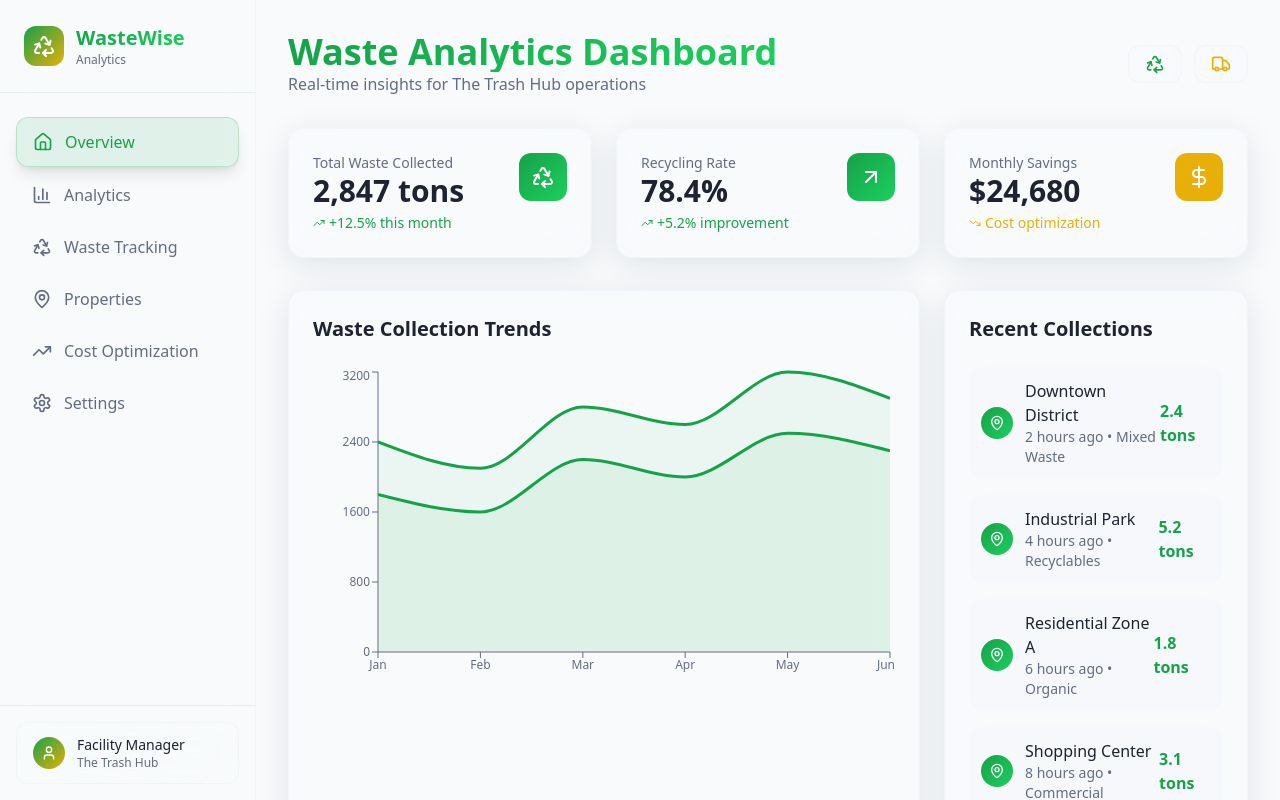
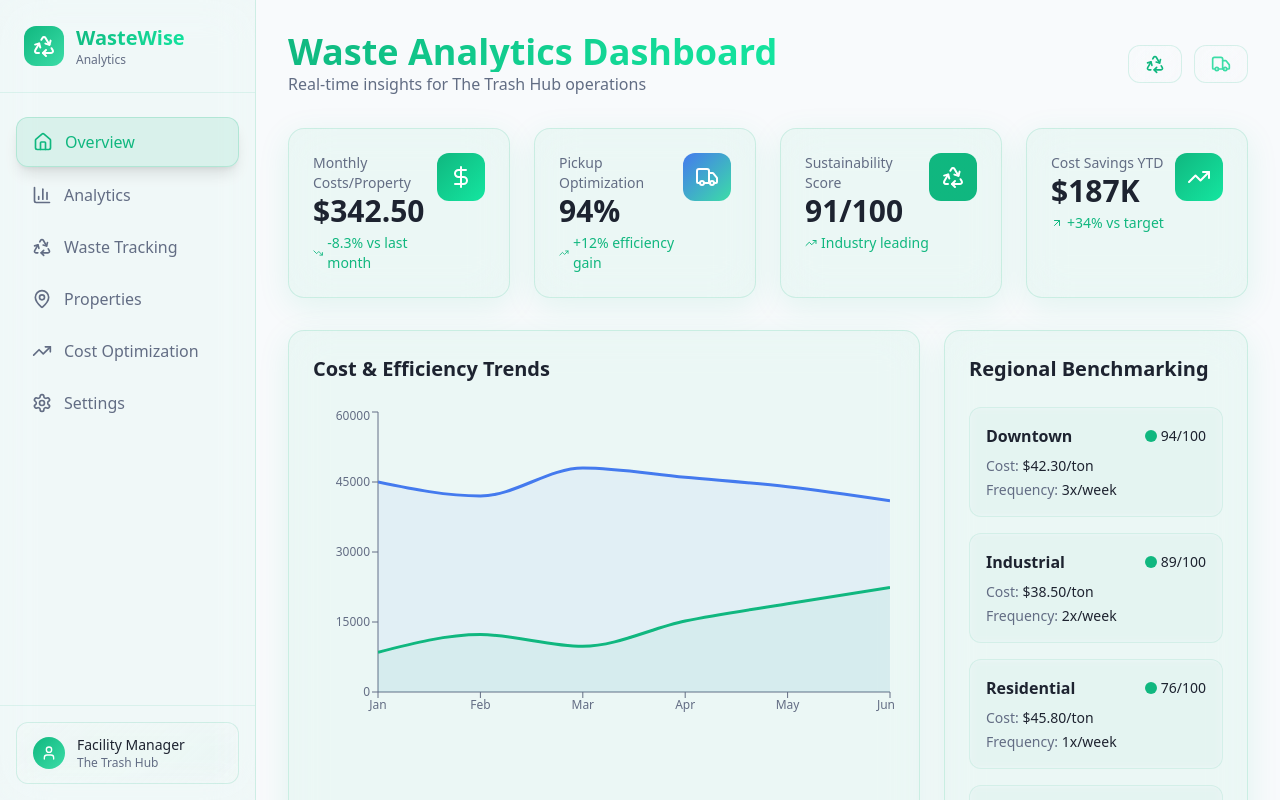
Before and after one commit to tryinhard1080/professional-admin-dashboard-880, a React (Vite) app: page / in a window 1280 px wide. Shown: the top 800 px of the page. Built offline with nearby package versions, Linux system fonts and the light colour scheme.

Commit message:
Update metrics and color scheme
Replaced existing metrics with waste management KPIs and updated the color scheme to use earth-inspired greens and professional blues with glassmorphic effects.

```diff
--- a/src/index.css
+++ b/src/index.css
@@ -10,16 +10,16 @@
     --card-foreground: 220 25% 15%;
     --popover: 210 30% 98%;
     --popover-foreground: 220 25% 15%;
-    --primary: 142 76% 36%;
+    --primary: 160 84% 39%;
     --primary-foreground: 210 40% 98%;
-    --primary-glow: 142 76% 46%;
-    --secondary: 210 40% 90%;
-    --secondary-foreground: 220 25% 25%;
+    --primary-glow: 160 84% 49%;
+    --secondary: 221 83% 60%;
+    --secondary-foreground: 210 40% 98%;
     --muted: 210 40% 95%;
     --muted-foreground: 220 15% 45%;
-    --accent: 45 93% 47%;
+    --accent: 160 70% 55%;
     --accent-foreground: 220 25% 15%;
-    --success: 142 76% 36%;
+    --success: 160 84% 39%;
     --success-foreground: 210 40% 98%;
     --warning: 45 93% 47%;
     --warning-foreground: 220 25% 15%;
@@ -27,18 +27,20 @@
     --destructive-foreground: 210 40% 98%;
     --border: 210 30% 88%;
     --input: 210 30% 88%;
-    --ring: 142 76% 36%;
+    --ring: 160 84% 39%;
     --radius: 1rem;
 
-    /* Glassmorphic gradients */
-    --gradient-primary: linear-gradient(135deg, hsl(var(--primary)) 0%, hsl(var(--primary-glow)) 100%);
+    /* Enhanced earth-inspired gradients */
+    --gradient-primary: linear-gradient(135deg, hsl(160, 84%, 39%) 0%, hsl(160, 84%, 49%) 100%);
+    --gradient-secondary: linear-gradient(135deg, hsl(221, 83%, 60%) 0%, hsl(221, 83%, 70%) 100%);
     --gradient-glass: linear-gradient(135deg, hsla(210, 40%, 98%, 0.25) 0%, hsla(210, 40%, 98%, 0.1) 100%);
-    --gradient-hero: linear-gradient(135deg, hsl(var(--primary)) 0%, hsl(var(--accent)) 100%);
+    --gradient-hero: linear-gradient(135deg, hsl(160, 84%, 39%) 0%, hsl(221, 83%, 60%) 100%);
+    --gradient-earth: linear-gradient(135deg, hsl(160, 84%, 39%) 0%, hsl(160, 70%, 55%) 100%);
 
-    /* Glass effects */
-    --glass-bg: hsla(210, 40%, 98%, 0.1);
-    --glass-border: hsla(210, 30%, 88%, 0.2);
-    --glass-shadow: 0 8px 32px hsla(220, 25%, 15%, 0.1);
+    /* Enhanced glass effects with earth tones */
+    --glass-bg: hsla(160, 84%, 39%, 0.05);
+    --glass-border: hsla(160, 84%, 39%, 0.15);
+    --glass-shadow: 0 8px 32px hsla(160, 84%, 39%, 0.1);
 
     /* Animation variables */
     --transition-smooth: all 0.3s cubic-bezier(0.4, 0, 0.2, 1);
@@ -51,16 +53,16 @@
     --card-foreground: 210 40% 95%;
     --popover: 220 25% 12%;
     --popover-foreground: 210 40% 95%;
-    --primary: 142 76% 46%;
+    --primary: 160 84% 49%;
     --primary-foreground: 220 25% 10%;
-    --primary-glow: 142 76% 56%;
-    --secondary: 220 25% 18%;
-    --secondary-foreground: 210 40% 85%;
+    --primary-glow: 160 84% 59%;
+    --secondary: 221 83% 70%;
+    --secondary-foreground: 220 25% 10%;
     --muted: 220 25% 15%;
     --muted-foreground: 210 20% 65%;
-    --accent: 45 93% 57%;
+    --accent: 160 70% 65%;
     --accent-foreground: 220 25% 10%;
-    --success: 142 76% 46%;
+    --success: 160 84% 49%;
     --success-foreground: 220 25% 10%;
     --warning: 45 93% 57%;
     --warning-foreground: 220 25% 10%;
@@ -68,12 +70,12 @@
     --destructive-foreground: 220 25% 10%;
     --border: 220 25% 20%;
     --input: 220 25% 20%;
-    --ring: 142 76% 46%;
+    --ring: 160 84% 49%;
 
-    /* Dark mode glass effects */
-    --glass-bg: hsla(220, 25%, 10%, 0.4);
-    --glass-border: hsla(220, 25%, 20%, 0.3);
-    --glass-shadow: 0 8px 32px hsla(220, 25%, 5%, 0.3);
+    /* Dark mode glass effects with earth tones */
+    --glass-bg: hsla(160, 84%, 39%, 0.1);
+    --glass-border: hsla(160, 84%, 39%, 0.2);
+    --glass-shadow: 0 8px 32px hsla(160, 84%, 39%, 0.15);
   }
 }
 
@@ -86,7 +88,7 @@
   }
 }
 
-/* Enhanced Glass Components */
+/* Enhanced Glass Components with Earth Tones */
 .glass-card {
   background: var(--glass-bg);
   backdrop-filter: blur(20px);
@@ -96,13 +98,13 @@
 }
 
 .glass-card:hover {
-  background: hsla(210, 40%, 98%, 0.15);
-  box-shadow: 0 12px 40px hsla(220, 25%, 15%, 0.15);
+  background: hsla(160, 84%, 39%, 0.08);
+  box-shadow: 0 12px 40px hsla(160, 84%, 39%, 0.15);
   transform: translateY(-2px);
 }
 
 .glass-nav {
-  background: hsla(210, 40%, 98%, 0.8);
+  background: hsla(160, 84%, 39%, 0.03);
   backdrop-filter: blur(24px);
   border-right: 1px solid var(--glass-border);
 }
@@ -115,9 +117,9 @@
 }
 
 .glass-button:hover {
-  background: hsla(210, 40%, 98%, 0.2);
-  border-color: hsl(var(--primary) / 0.3);
-  box-shadow: 0 4px 16px hsla(220, 25%, 15%, 0.1);
+  background: hsla(160, 84%, 39%, 0.1);
+  border-color: hsl(160, 84%, 39%, 0.3);
+  box-shadow: 0 4px 16px hsla(160, 84%, 39%, 0.2);
 }
 
 .gradient-text {
--- a/src/pages/Index.tsx
+++ b/src/pages/Index.tsx
@@ -2,20 +2,20 @@ import { Card } from "@/components/ui/card";
 import { Recycle, TrendingDown, TrendingUp, Truck, MapPin, DollarSign, ArrowUpRight, ArrowDownRight } from "lucide-react";
 import { LineChart, Line, ResponsiveContainer, XAxis, YAxis, Tooltip, AreaChart, Area } from "recharts";
 
-const wasteData = [
-  { name: "Jan", collected: 2400, recycled: 1800, cost: 15000 },
-  { name: "Feb", collected: 2100, recycled: 1600, cost: 13500 },
-  { name: "Mar", collected: 2800, recycled: 2200, cost: 17000 },
-  { name: "Apr", collected: 2600, recycled: 2000, cost: 16200 },
-  { name: "May", collected: 3200, recycled: 2500, cost: 18500 },
-  { name: "Jun", collected: 2900, recycled: 2300, cost: 17800 },
+const wasteMetrics = [
+  { name: "Jan", costs: 45000, pickups: 1240, sustainability: 78, savings: 8500 },
+  { name: "Feb", costs: 42000, pickups: 1180, sustainability: 82, savings: 12300 },
+  { name: "Mar", costs: 48000, pickups: 1320, sustainability: 79, savings: 9800 },
+  { name: "Apr", costs: 46000, pickups: 1280, sustainability: 85, savings: 15200 },
+  { name: "May", costs: 44000, pickups: 1260, sustainability: 88, savings: 18900 },
+  { name: "Jun", costs: 41000, pickups: 1200, sustainability: 91, savings: 22400 },
 ];
 
-const costSavingsData = [
-  { name: "Q1", savings: 12000 },
-  { name: "Q2", savings: 18500 },
-  { name: "Q3", savings: 24000 },
-  { name: "Q4", savings: 31500 },
+const regionalBenchmarks = [
+  { region: "Downtown", cost: "$42.30/ton", frequency: "3x/week", score: 94 },
+  { region: "Industrial", cost: "$38.50/ton", frequency: "2x/week", score: 89 },
+  { region: "Residential", cost: "$45.80/ton", frequency: "1x/week", score: 76 },
+  { region: "Commercial", cost: "$40.20/ton", frequency: "Daily", score: 92 },
 ];
 
 const Index = () => {
@@ -36,18 +36,50 @@ const Index = () => {
         </div>
       </header>
 
-      <div className="grid grid-cols-1 md:grid-cols-3 gap-6 animate-slide-up">
+      <div className="grid grid-cols-1 md:grid-cols-4 gap-6 animate-slide-up">
         <Card className="glass-card p-6 hover-scale">
           <div className="flex items-start justify-between">
             <div>
-              <p className="text-sm text-muted-foreground">Total Waste Collected</p>
-              <h2 className="text-3xl font-bold text-foreground">2,847 tons</h2>
+              <p className="text-sm text-muted-foreground">Monthly Costs/Property</p>
+              <h2 className="text-3xl font-bold text-foreground">$342.50</h2>
               <p className="text-sm text-success flex items-center gap-1 mt-1">
-                <TrendingUp className="h-3 w-3" />
-                +12.5% this month
+                <TrendingDown className="h-3 w-3" />
+                -8.3% vs last month
               </p>
             </div>
             <div className="p-3 bg-gradient-to-br from-primary to-primary-glow rounded-xl">
+              <DollarSign className="h-6 w-6 text-white" />
+            </div>
+          </div>
+        </Card>
+
+        <Card className="glass-card p-6 hover-scale">
+          <div className="flex items-start justify-between">
+            <div>
+              <p className="text-sm text-muted-foreground">Pickup Optimization</p>
+              <h2 className="text-3xl font-bold text-foreground">94%</h2>
+              <p className="text-sm text-success flex items-center gap-1 mt-1">
+                <TrendingUp className="h-3 w-3" />
+                +12% efficiency gain
+              </p>
+            </div>
+            <div className="p-3 bg-gradient-to-br from-secondary to-accent rounded-xl">
+              <Truck className="h-6 w-6 text-white" />
+            </div>
+          </div>
+        </Card>
+
+        <Card className="glass-card p-6 hover-scale">
+          <div className="flex items-start justify-between">
+            <div>
+              <p className="text-sm text-muted-foreground">Sustainability Score</p>
+              <h2 className="text-3xl font-bold text-foreground">91/100</h2>
+              <p className="text-sm text-success flex items-center gap-1 mt-1">
+                <TrendingUp className="h-3 w-3" />
+                Industry leading
+              </p>
+            </div>
+            <div className="p-3 bg-gradient-to-br from-primary to-success rounded-xl">
               <Recycle className="h-6 w-6 text-white" />
             </div>
           </div>
@@ -56,31 +88,15 @@ const Index = () => {
         <Card className="glass-card p-6 hover-scale">
           <div className="flex items-start justify-between">
             <div>
-              <p className="text-sm text-muted-foreground">Recycling Rate</p>
-              <h2 className="text-3xl font-bold text-foreground">78.4%</h2>
+              <p className="text-sm text-muted-foreground">Cost Savings YTD</p>
+              <h2 className="text-3xl font-bold text-foreground">$187K</h2>
               <p className="text-sm text-success flex items-center gap-1 mt-1">
-                <TrendingUp className="h-3 w-3" />
-                +5.2% improvement
+                <ArrowUpRight className="h-3 w-3" />
+                +34% vs target
               </p>
             </div>
             <div className="p-3 bg-gradient-to-br from-success to-primary-glow rounded-xl">
-              <ArrowUpRight className="h-6 w-6 text-white" />
-            </div>
-          </div>
-        </Card>
-
-        <Card className="glass-card p-6 hover-scale">
-          <div className="flex items-start justify-between">
-            <div>
-              <p className="text-sm text-muted-foreground">Monthly Savings</p>
-              <h2 className="text-3xl font-bold text-foreground">$24,680</h2>
-              <p className="text-sm text-warning flex items-center gap-1 mt-1">
-                <TrendingDown className="h-3 w-3" />
-                Cost optimization
-              </p>
-            </div>
-            <div className="p-3 bg-gradient-to-br from-warning to-accent rounded-xl">
-              <DollarSign className="h-6 w-6 text-white" />
+              <TrendingUp className="h-6 w-6 text-white" />
             </div>
           </div>
         </Card>
@@ -88,10 +104,10 @@ const Index = () => {
 
       <div className="grid grid-cols-1 lg:grid-cols-3 gap-6">
         <Card className="glass-card p-6 lg:col-span-2">
-          <h3 className="text-xl font-semibold mb-6 text-foreground">Waste Collection Trends</h3>
+          <h3 className="text-xl font-semibold mb-6 text-foreground">Cost & Efficiency Trends</h3>
           <div className="h-[320px] w-full">
             <ResponsiveContainer width="100%" height="100%">
-              <AreaChart data={wasteData}>
+              <AreaChart data={wasteMetrics}>
                 <XAxis
                   dataKey="name"
                   stroke="hsl(var(--muted-foreground))"
@@ -111,19 +127,19 @@ const Index = () => {
                 />
                 <Area
                   type="monotone"
-                  dataKey="collected"
+                  dataKey="costs"
+                  stroke="hsl(var(--secondary))"
+                  fill="hsl(var(--secondary) / 0.1)"
+                  strokeWidth={3}
+                  name="Monthly Costs ($)"
+                />
+                <Area
+                  type="monotone"
+                  dataKey="savings"
                   stroke="hsl(var(--primary))"
                   fill="hsl(var(--primary) / 0.1)"
                   strokeWidth={3}
-                  name="Collected (tons)"
-                />
-                <Area
-                  type="monotone"
-                  dataKey="recycled"
-                  stroke="hsl(var(--success))"
-                  fill="hsl(var(--success) / 0.1)"
-                  strokeWidth={3}
-                  name="Recycled (tons)"
+                  name="Cost Savings ($)"
                 />
               </AreaChart>
             </ResponsiveContainer>
@@ -131,25 +147,21 @@ const Index = () => {
         </Card>
 
         <Card className="glass-card p-6">
-          <h3 className="text-xl font-semibold mb-6 text-foreground">Recent Collections</h3>
+          <h3 className="text-xl font-semibold mb-6 text-foreground">Regional Benchmarking</h3>
           <div className="space-y-4">
-            {[
-              { location: "Downtown District", amount: "2.4 tons", time: "2 hours ago", type: "Mixed Waste" },
-              { location: "Industrial Park", amount: "5.2 tons", time: "4 hours ago", type: "Recyclables" },
-              { location: "Residential Zone A", amount: "1.8 tons", time: "6 hours ago", type: "Organic" },
-              { location: "Shopping Center", amount: "3.1 tons", time: "8 hours ago", type: "Commercial" }
-            ].map((item, i) => (
-              <div key={i} className="flex items-center justify-between p-3 rounded-xl bg-muted/30 backdrop-blur-sm">
-                <div className="flex items-center space-x-3">
-                  <div className="p-2 bg-gradient-to-br from-primary to-primary-glow rounded-full">
-                    <MapPin className="h-4 w-4 text-white" />
-                  </div>
-                  <div>
-                    <p className="font-medium text-foreground">{item.location}</p>
-                    <p className="text-sm text-muted-foreground">{item.time} • {item.type}</p>
+            {regionalBenchmarks.map((region, i) => (
+              <div key={i} className="p-4 rounded-xl bg-muted/30 backdrop-blur-sm border border-primary/10">
+                <div className="flex items-center justify-between mb-2">
+                  <h4 className="font-semibold text-foreground">{region.region}</h4>
+                  <div className="flex items-center gap-1">
+                    <div className="w-3 h-3 rounded-full bg-gradient-to-br from-primary to-success"></div>
+                    <span className="text-sm font-medium">{region.score}/100</span>
                   </div>
                 </div>
-                <p className="font-bold text-primary">{item.amount}</p>
+                <div className="space-y-1 text-sm text-muted-foreground">
+                  <p>Cost: <span className="text-foreground font-medium">{region.cost}</span></p>
+                  <p>Frequency: <span className="text-foreground font-medium">{region.frequency}</span></p>
+                </div>
               </div>
             ))}
           </div>
```
